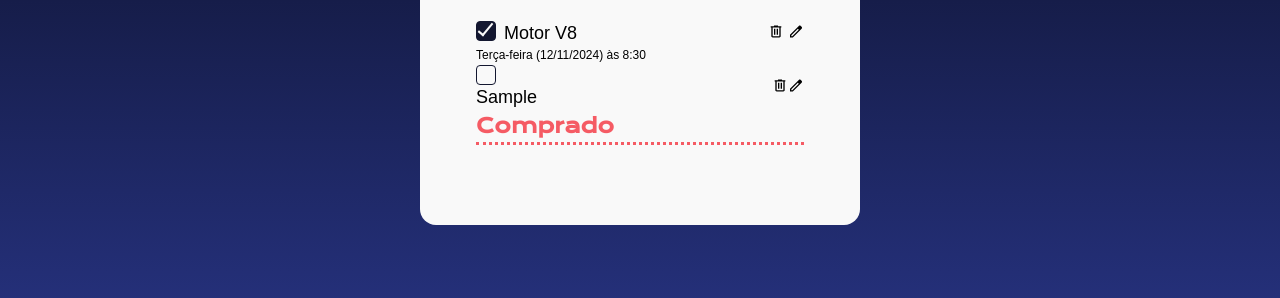
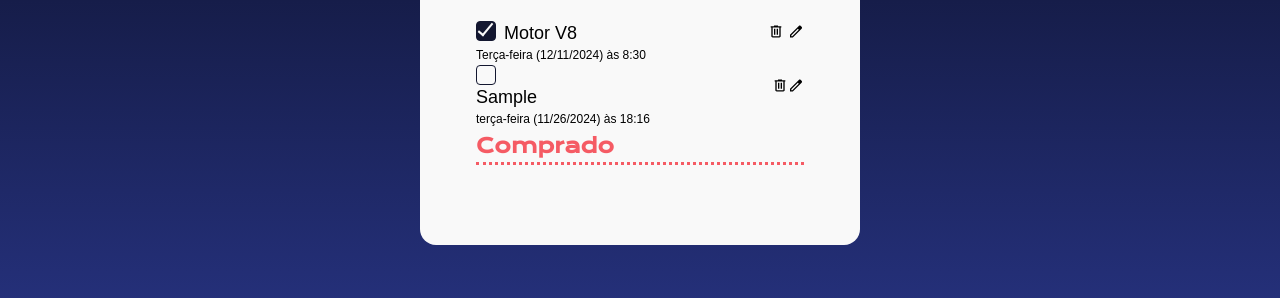
Before and after one commit to edsonnetoo/lista-de-compras, a plain HTML site: page index.html in a window 1280 px wide. Both pictures are taken after typing "Sample" into the empty fields and a click on the button "Salvar Item". Shown: the part 464-762 px from the top of the page. Drawn offline with nearby package versions, Linux system fonts and the light colour scheme; a web font is replaced by a local one.

Commit message:
Aula 03 - Gerando dados dinâmicos pt3

```diff
--- a/index.html
+++ b/index.html
@@ -46,7 +46,7 @@
                             </button>
                         </div>
                     </div>
-                    <p class="item-lista-texto">Terça-feira (12/11/2024) às 8:30</p>
+                    <p class="texto-data">Terça-feira (12/11/2024) às 8:30</p>
                 </li>
             </ul>
             <h2>Comprado</h2>
--- a/scripts.js
+++ b/scripts.js
@@ -81,6 +81,12 @@ function adicionarItem(evento) {
 
     containerItemLista.appendChild(containerNomeDoItem);
     containerItemLista.appendChild(containerBotoes);
+
+    const itemData = document.createElement("p");
+    itemData.innerText = `${new Date().toLocaleDateString("pt-BR", { weekday: "long"})} (${new Date().toLocaleDateString()}) às ${new Date().toLocaleTimeString("pt-BR", {hour: "numeric", minute: "numeric"})}`;
+    itemData.classList.add("texto-data");
+
     itemDaLista.appendChild(containerItemLista);
+    itemDaLista.appendChild(itemData);
     listaDeCompras.appendChild(itemDaLista);
 }
--- a/styles.css
+++ b/styles.css
@@ -111,7 +111,7 @@ ul {
     width: 100%;
 }
 
-.item-lista-texto {
+.texto-data {
     font-size: 12px;
     line-height: 20px;
 }
```
